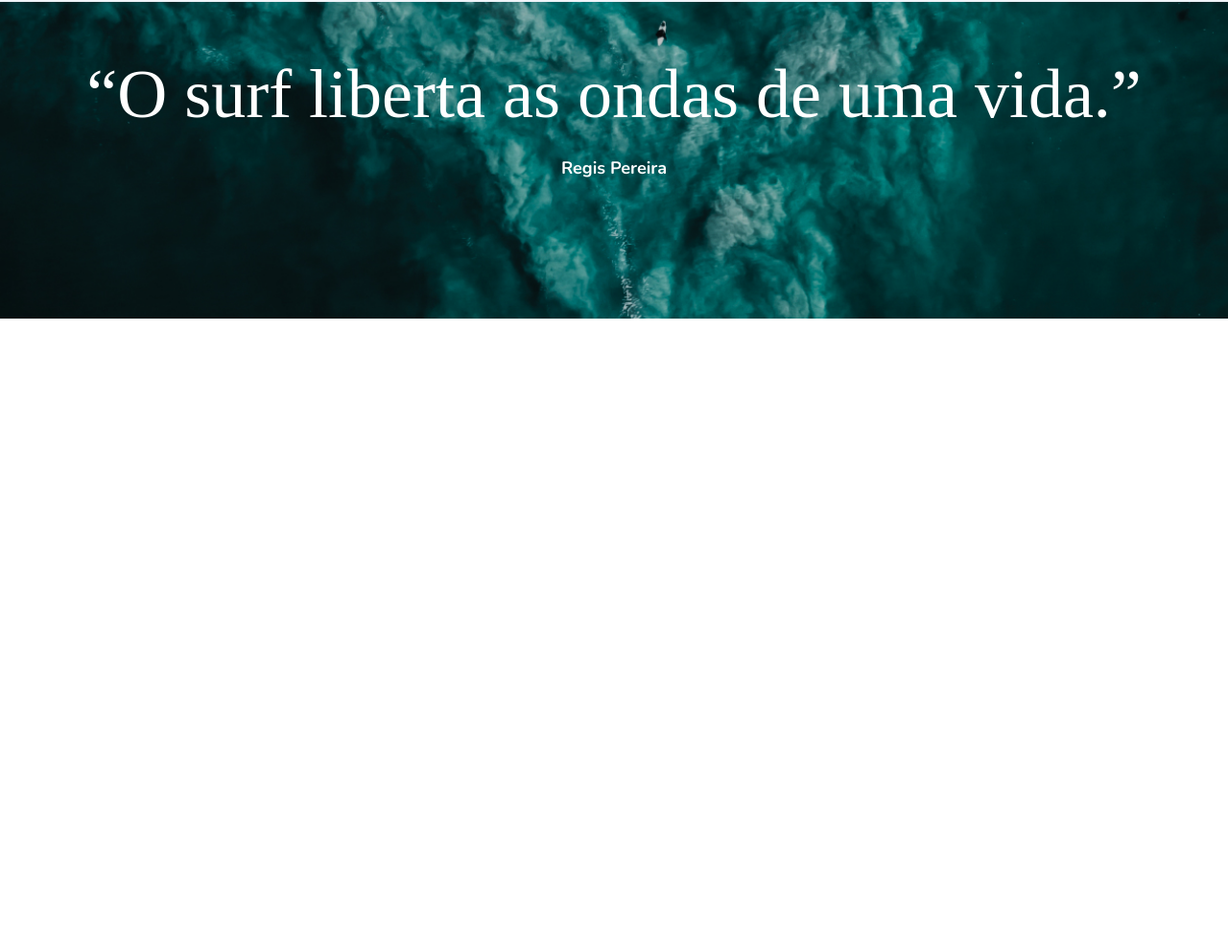
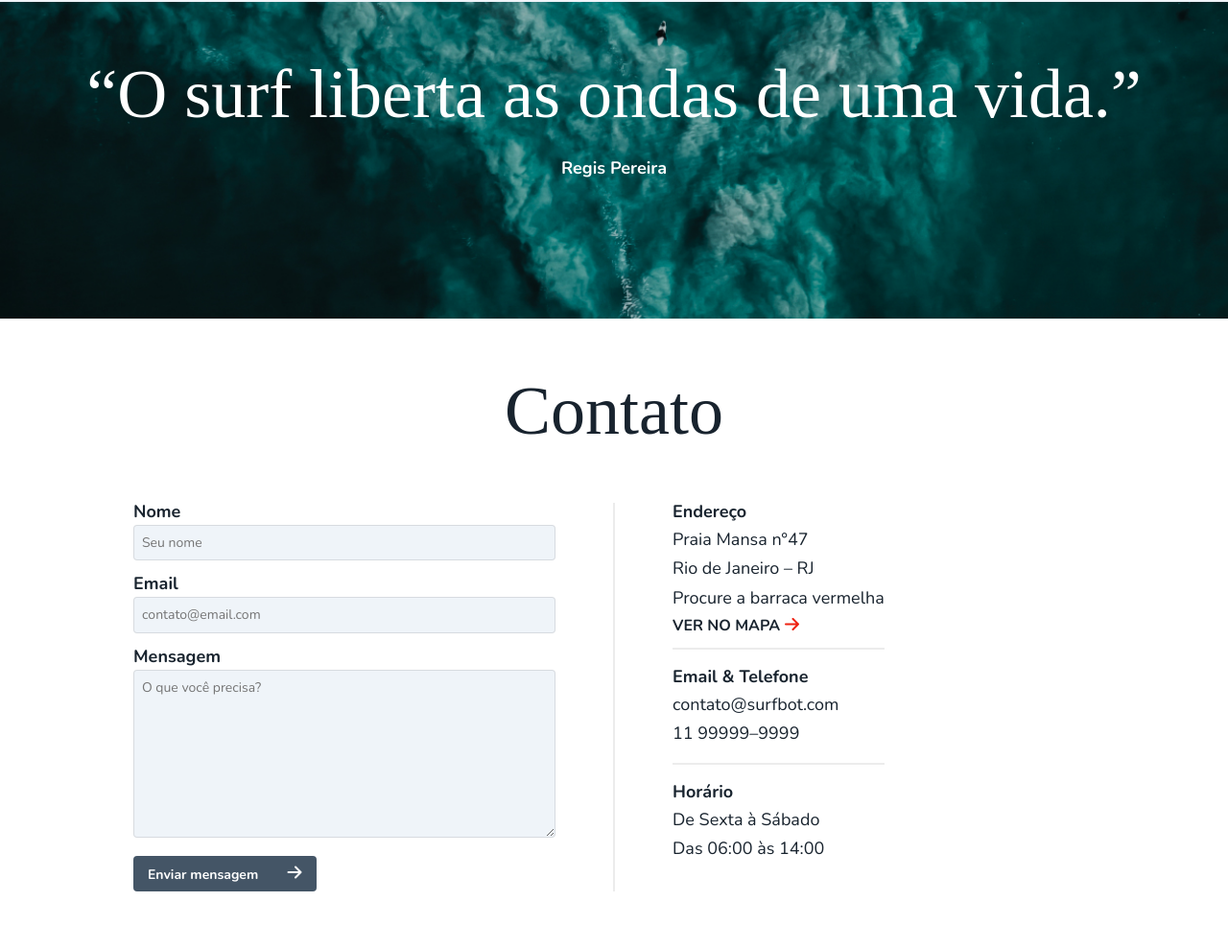
Before and after one commit to ralphdosreis/Surfbot, a website built with webpack: page index.html in a window 1280 px wide. Shown: the part 2144-3133 px from the top of the page at 96% size. Before the commit the page ends 2476 px from the top, so only its background shows below. Built offline with nearby package versions, Linux system fonts and the light colour scheme; a web font is replaced by a local one.

Commit message:
section contato criada

```diff
--- /dev/null
+++ b/css/secoes/contato.css
@@ -0,0 +1,168 @@
+.contato {
+  padding: 60px 20px;
+}
+
+.contato .titulo {
+  text-align: center;
+  color: #18232E;
+}
+
+.contato-secoes {
+  display: grid;
+  grid-template-columns: 1fr auto 1fr;
+  justify-items: center;
+  gap: 60px;
+}
+
+.formulario-contato {
+  display: grid;
+  justify-self: end;
+}
+
+.form div {
+  margin-bottom: 15px;
+}
+
+.form label {
+  display: block;
+  font-family: "Nunito", sans-serif;
+  font-size: 1.125rem;
+  line-height: 1;
+  font-weight: 700;
+  color: #18232E;
+  margin-bottom: 5px;
+}
+
+.form input[type="text"],
+.form input[type="email"],
+.form textarea {
+  font-family: "Nunito", sans-serif;
+  font-size: .875rem;
+  line-height: 1.4;
+  font-weight: 400;
+  color: #18232e;
+  background: #EFF4F9;
+  border: 1px solid rgba(0,0,0,.1);
+  padding: 8px;
+  border-radius: 4px;
+  width: 100%;
+  box-sizing: border-box;
+}
+
+.form input[type="text"]:focus,
+.form input[type="email"]:focus,
+.form textarea:focus {
+  outline: none;
+  border-color: #1188EE;
+  box-shadow: 0 0 0 2px #DDEEEE;
+}
+
+.linha-vertical {
+  content: "";
+  display: inline-block;
+  width: 2px;
+  height: 100%;
+  background: #ECECEC;
+}
+
+.contato-conteudo {
+  justify-self: start;
+}
+
+.secao:nth-child(-n+2)::after {
+  content: "";
+  display: inline-block;
+  width: 100%;
+  height: 2px;
+  background: #ececec;
+  margin-top: 15px;
+  margin-bottom: 15px;
+}
+
+.secao h2 {
+  font-family: "Nunito", sans-serif;
+  font-size: 1.125rem;
+  line-height: 1;
+  font-weight: 700;
+  color: #18232E;
+  margin-bottom: 5px;
+}
+
+.secao p, .secao a {
+  font-family: "Nunito", sans-serif;
+  font-size: 1.125rem;
+  line-height: 1.7;
+  font-weight: 400;
+  color: #18232E;
+}
+
+.secao .mapa-botao {
+  display: inline-block;
+  font-family: "Nunito", sans-serif;
+  font-size: 1rem;
+  line-height: 1;
+  font-weight: 700;
+  color: #18232e;
+  text-transform: uppercase;
+  margin-top: 5px;
+}
+
+.secao .mapa-botao.seta {
+  display: flex;
+  align-self: center;
+}
+
+.mapa-botao.seta::after {
+  content: "";
+  display: inline-block;
+  width: 15px;
+  height: 13px;
+  margin-left: 5px;
+  background: url("/img/seta-laranja.svg");
+}
+
+@media (max-width: 800px) {
+  .contato {
+    padding: 30px 10px;
+  }
+  .form label {
+    font-size: 1rem;
+  }
+  .secao h2 {
+    font-size: 1rem;
+  }
+  .secao p, .secao a {
+    font-size: 1rem;
+  }
+  .secao .mapa-botao {
+    font-size: .875rem;
+  }
+}
+
+@media (max-width: 600px) {
+  .contato-secoes {
+    grid-template-columns: 1fr;
+    gap: 0px;
+  }
+  .formulario-contato {
+    justify-self: start;
+  }
+  .formulario-contato::after {
+    content: "";
+    display: inline-block;
+    height: 2px;
+    width: 100%;
+    background: #ececec;
+    margin-top: 30px;
+    margin-bottom: 30px;
+  }
+  .contato-conteudo {
+    justify-self: start;
+  }
+  .secao:nth-child(-n+2) {
+    margin-bottom: 30px;
+  }
+  .secao:nth-child(-n+2)::after {
+    display: none;
+  }
+}
--- a/css/style.css
+++ b/css/style.css
@@ -5,3 +5,4 @@
 @import './secoes/praia.css';
 @import './secoes/aulas.css';
 @import './secoes/quote.css';
+@import './secoes/contato.css';
--- a/index.html
+++ b/index.html
@@ -148,6 +148,59 @@
         <p>Regis Pereira</p>
       </div>
     </section>
+    <section class="contato container" id="contato">
+      <h1 class="titulo">Contato</h1>
+      <div class="contato-secoes">
+        <div class="formulario-contato">
+          <form class="form">
+            <div>
+              <label for="nome">Nome</label>
+              <input type="text" id="nome" name="nome" placeholder="Seu nome" />
+            </div>
+            <div>
+              <label for="email">Email</label>
+              <input
+                type="email"
+                id="email"
+                name="email"
+                placeholder="contato@email.com"
+              />
+            </div>
+            <div>
+              <label for="mensagem">Mensagem</label>
+              <textarea
+                name="mensagem"
+                id="mensagem"
+                cols="50"
+                rows="8"
+                placeholder="O que você precisa?"
+              ></textarea>
+            </div>
+          </form>
+          <a class="botao seta" href="">Enviar mensagem</a>
+        </div>
+        <div class="linha-vertical"><span></span></div>
+        <div class="contato-conteudo">
+          <div class="secao">
+            <h2>Endereço</h2>
+            <p>Praia Mansa n°47</p>
+            <p>Rio de Janeiro &ndash; RJ</p>
+            <p>Procure a barraca vermelha</p>
+            <a class="mapa-botao seta" href="">Ver no mapa</a>
+          </div>
+          <div class="secao">
+            <h2>Email & Telefone</h2>
+            <p><a href="mailto:contato@surfbot.com">contato@surfbot.com</a></p>
+            <p><a href="tel:+5511999999999">11 99999&ndash;9999</a></p>
+          </div>
+          <div class="secao">
+            <h2>Horário</h2>
+            <p>De Sexta à Sábado</p>
+            <p>Das 06:00 às 14:00</p>
+          </div>
+        </div>
+      </div>
+    </section>
     <script src="/main.js"></script>
   </body>
 </html>
```
